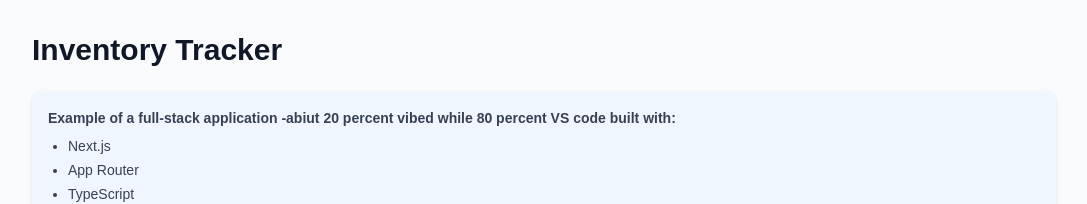
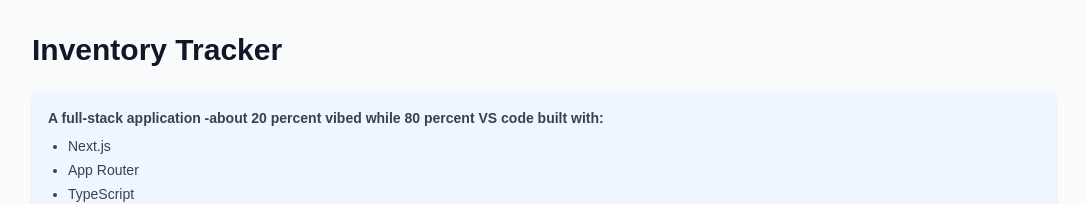
Before and after one commit to sanpedrokir/inventory-tracker, a Next.js app: page / in a window 1280 px wide. Shown: the top 204 px of the page, without its empty margins (96-1183 px from the left). Built offline with nearby package versions, Linux system fonts and the light colour scheme; no server answers; the database is empty.

Commit message:
fic page

```diff
--- a/app/components/InventoryApp.tsx
+++ b/app/components/InventoryApp.tsx
@@ -76,7 +76,7 @@ async function updateQuantity(id: number, quantity: number) {
         <h1 className="mb-6 text-3xl font-bold">Inventory Tracker</h1>
 <div className="mb-6 rounded-lg bg-blue-50 p-4 text-sm text-gray-700 shadow">
   <p className="font-semibold mb-2">
-    Example of a full-stack application -abiut 20 percent vibed while 80 percent VS code built with:
+    A full-stack application -about 20 percent vibed while 80 percent VS code built with:
   </p>
 
   <ul className="list-disc pl-5 space-y-1">
```
